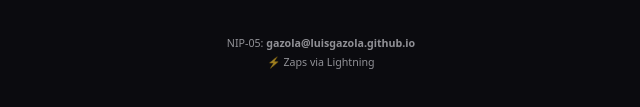
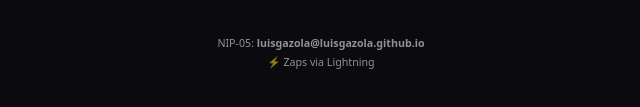
Before and after one commit to luisgazola/luisgazola.github.io, a plain HTML site: page index.html in a window 1280 px wide. Shown: the part 553-660 px from the top of the page, 319-959 px from the left. Drawn offline with Linux system fonts and the light colour scheme.

Commit message:
Atualizar o index.html

```diff
--- a/index.html
+++ b/index.html
@@ -40,7 +40,7 @@
     <footer>
       <small>
         NIP-05:
-        <strong>gazola@luisgazola.github.io</strong>
+        <strong>luisgazola@luisgazola.github.io</strong>
         <br />
         ⚡ Zaps via Lightning
       </small>
```
